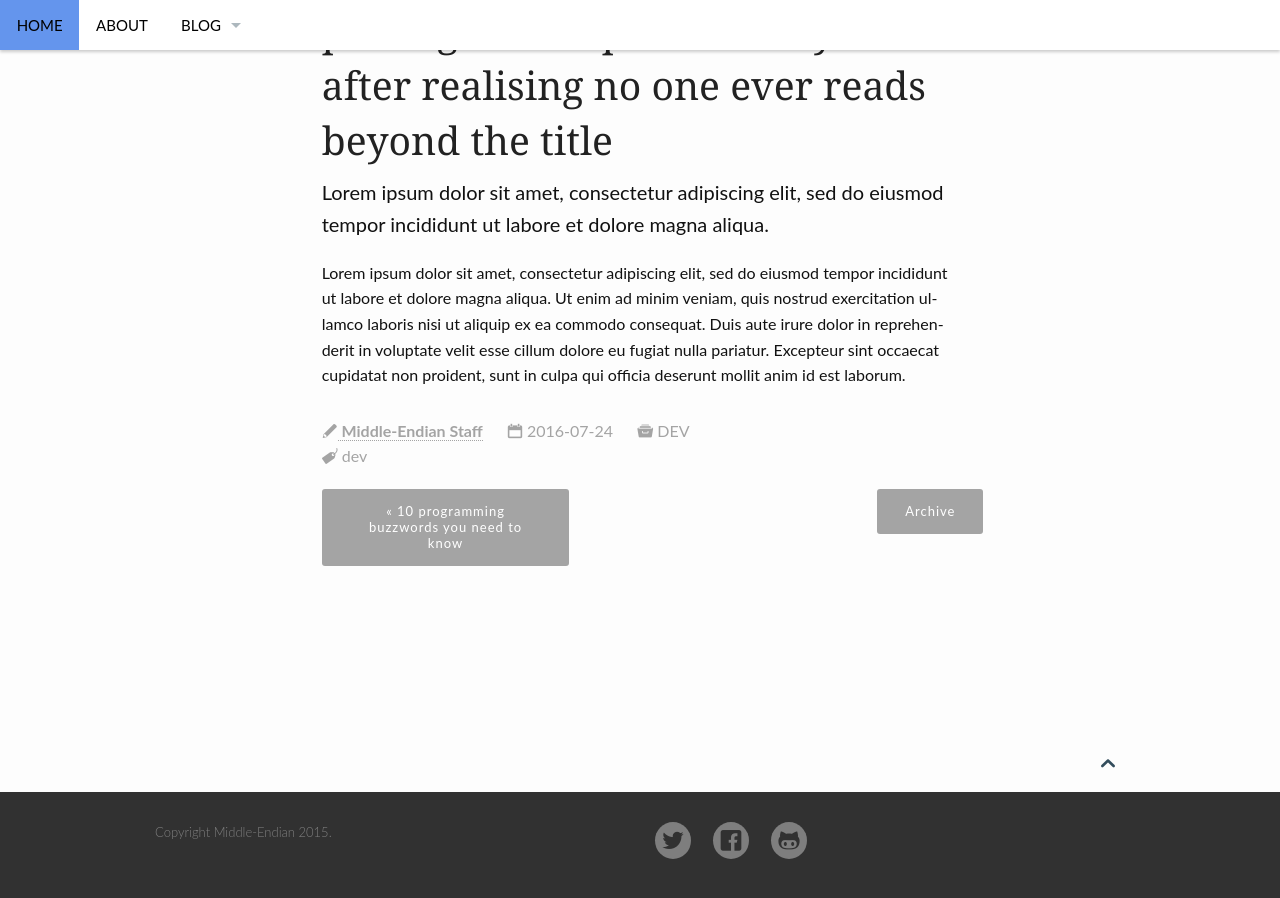
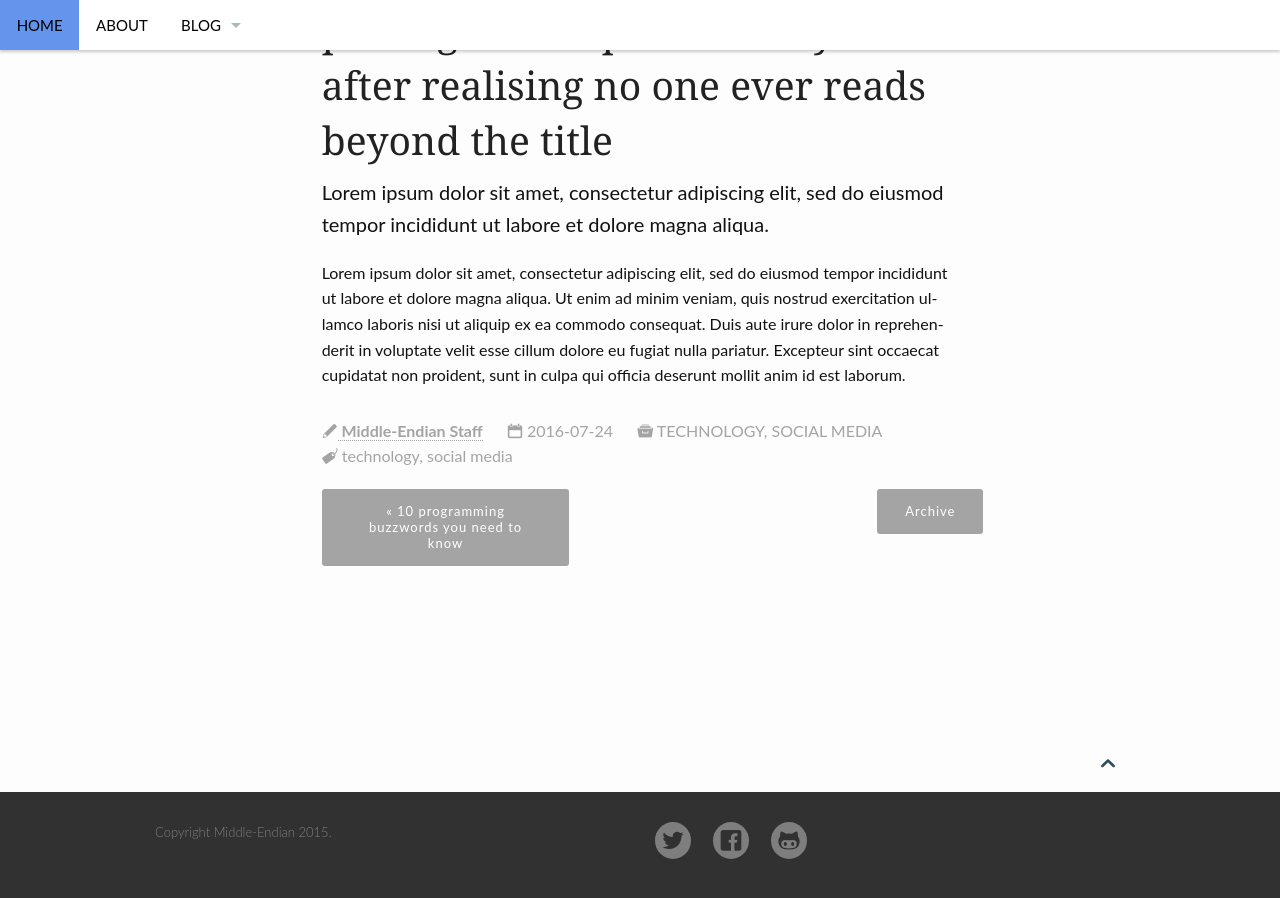
Before and after one commit to middle-endian/blog, a Jekyll site: the page built from _posts/2016-07-24-21-social-media-editor-has-been-posting-lorem-ipsum.md, in a window 1280 px wide and 900 px high, scrolled down 660 px. Built offline with Jekyll 4.4.1, drawn with Linux system fonts in a browser that asks for light colours.

Commit message:
Update categories

```diff
--- a/_posts/2016-07-24-21-social-media-editor-has-been-posting-lorem-ipsum.md
+++ b/_posts/2016-07-24-21-social-media-editor-has-been-posting-lorem-ipsum.md
@@ -4,9 +4,9 @@ subheadline:  ""
 title:  "Social media editor has been posting lorem ipsum for 2 years after realising no one ever reads beyond the title"
 teaser: "Lorem ipsum dolor sit amet, consectetur adipiscing elit, sed do eiusmod tempor incididunt ut labore et dolore magna aliqua."
 categories:
-    - dev
+    - technology, social media
 tags:
-    - dev
+    - technology, social media
 header: no
 image:
     thumb: social-media.jpeg
```
